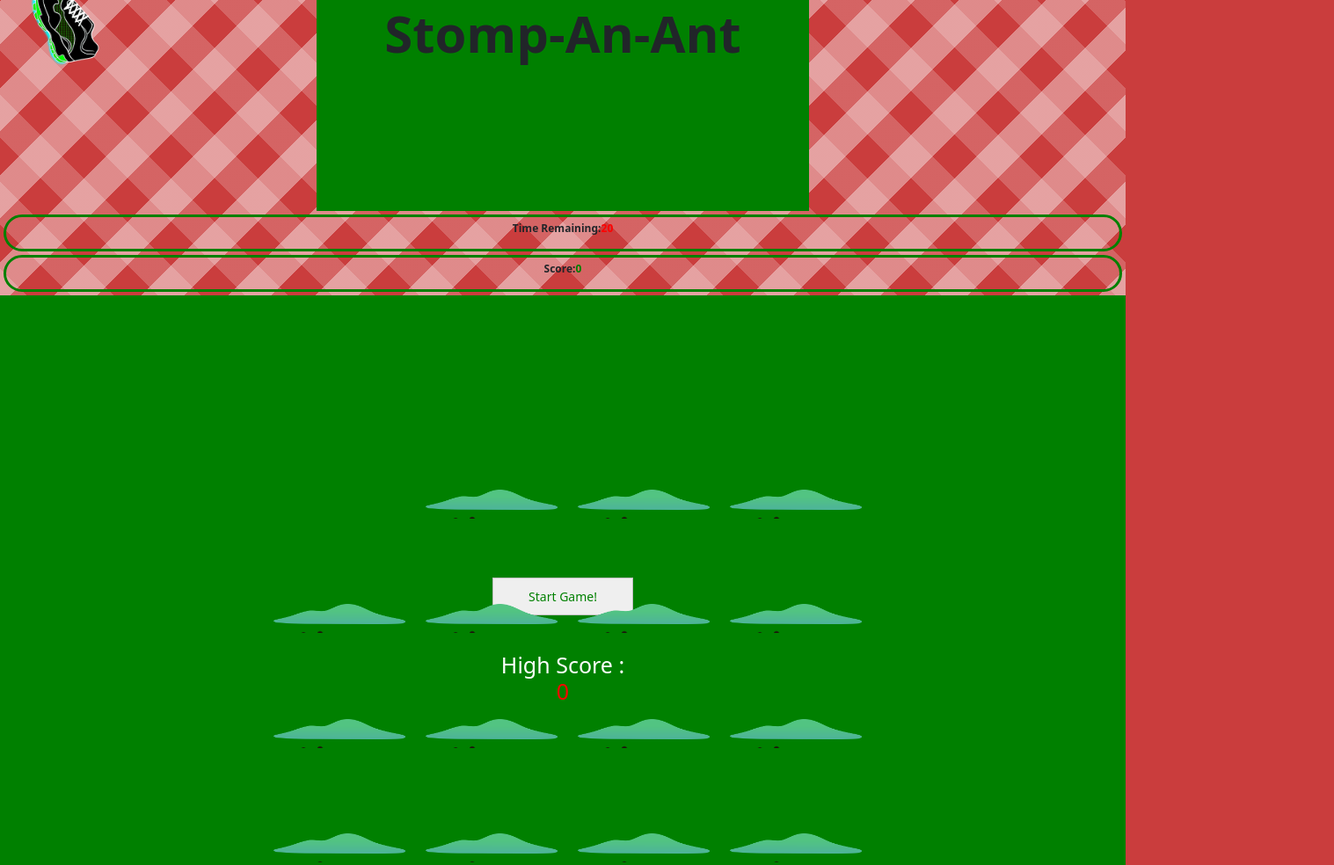
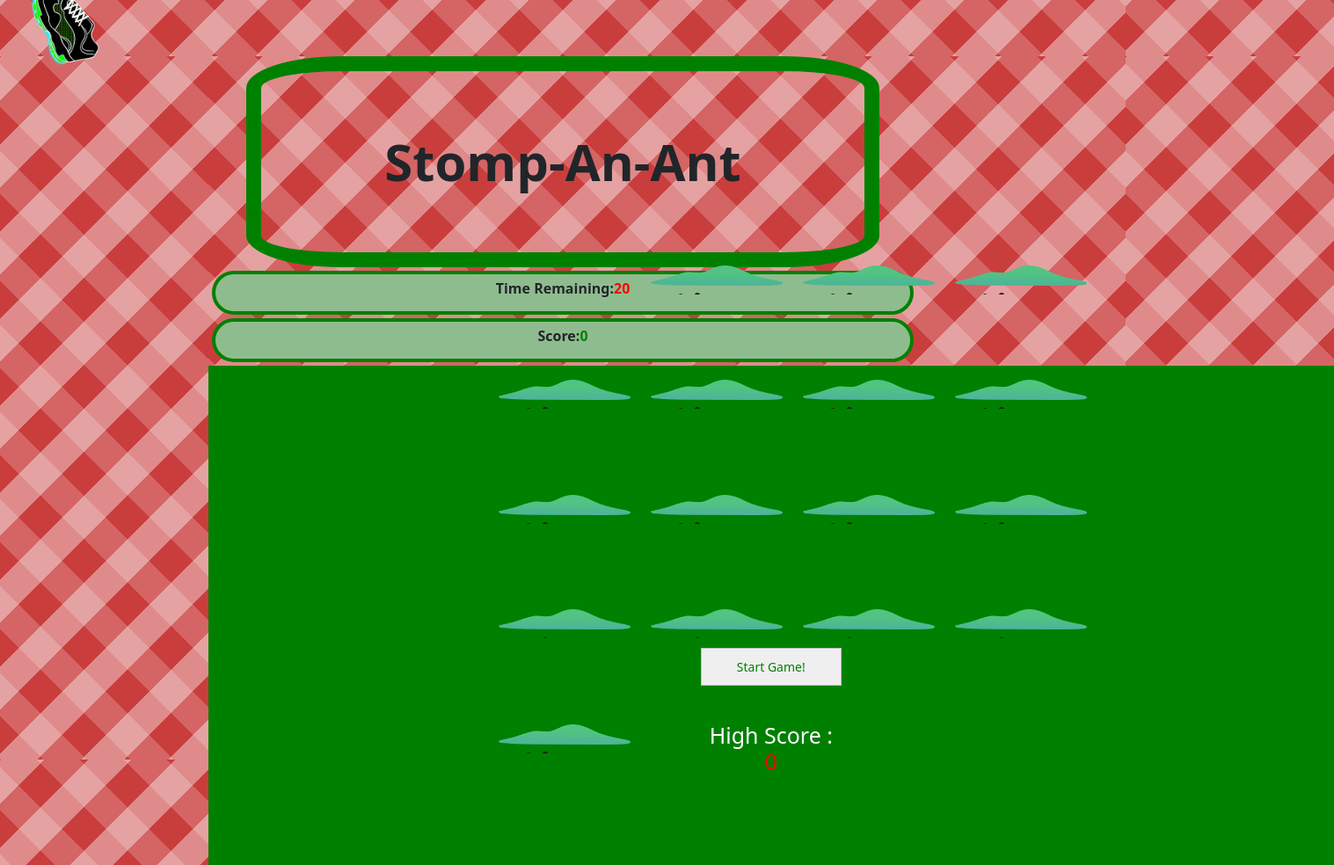
Before and after one commit to raward4/Stomp-an-Ant, a plain HTML site: page index.html in a window 1280 px wide. Shown: the top 984 px of the page at 88% size, 1517 px wide, since content can reach past the window. Drawn offline with nearby package versions, Linux system fonts and the light colour scheme; a web font is replaced by a local one.

Commit message:
more styling

```diff
--- a/css/style.css
+++ b/css/style.css
@@ -1,5 +1,6 @@
 html {
   box-sizing: border-box;
+  margin: 5vw;
     height: 100%;
     background-color: #ca3d3d;
     background-image: repeating-linear-gradient(45deg, transparent, transparent 35px, rgba(255, 255, 255, 0.2) 35px, rgba(255, 255, 255, 0.2) 70px), repeating-linear-gradient(-45deg, transparent, transparent 35px, rgba(255,255,255,0.4) 35px, rgba(255,255,255,0.4) 70px);
@@ -24,27 +25,33 @@ html {
 }
 
 body {
-    height: 100%;
-    background-color: #ca3d3d;
-    background-image: repeating-linear-gradient(45deg, transparent, transparent 35px, rgba(255, 255, 255, 0.2) 35px, rgba(255, 255, 255, 0.2) 70px), repeating-linear-gradient(-45deg, transparent, transparent 35px, rgba(255,255,255,0.4) 35px, rgba(255,255,255,0.4) 70px);
-    background-attachment: fixed;
   display: flex;
   flex-direction: column;
   padding: 0;
-  margin: auto;
+  margin: 0 15% 0 15%;
+  height: 100%;
+  background-color: #ca3d3d;
+  background-image: repeating-linear-gradient(45deg, transparent, transparent 35px, rgba(255, 255, 255, 0.2) 35px, rgba(255, 255, 255, 0.2) 70px), repeating-linear-gradient(-45deg, transparent, transparent 35px, rgba(255,255,255,0.4) 35px, rgba(255,255,255,0.4) 70px);
+  background-attachment: fixed;
 }
 
 #title {
+  height: 100%;
+  background-color: #ca3d3d;
+  background-image: repeating-linear-gradient(45deg, transparent, transparent 35px, rgba(255, 255, 255, 0.2) 35px, rgba(255, 255, 255, 0.2) 70px), repeating-linear-gradient(-45deg, transparent, transparent 35px, rgba(255,255,255,0.4) 35px, rgba(255,255,255,0.4) 70px);
+  background-attachment: fixed;
   position: relative;
-  background-color: green;
   display: flex;
   flex-direction: column;
   height: 30vh;
-  width: 70vh;
+  width: 90vh;
+  justify-content: center;
   font-size: 5.8rem;
   font-weight: 700;
   margin: auto;
-  border: solid green;
+  border: solid rgb(0, 128, 0);
+  border-width: 0.3em;
+  border-radius: 15%;
 }
 
 .holes
@@ -58,8 +65,8 @@ body {
   left: 50%;
   right: 50%;
   height: 80%;
-  transform: translate(-30%, -50%);
-  margin: auto;
+  transform: translate(-30%, -90%);
+  margin: 1px 20% 1px 20%;
   width: auto;
 }
 .hole {
@@ -195,9 +202,10 @@ body {
     padding: 4px;
     margin: 4px;
     width: auto;
-    font-size: 120%;
+    font-size: 160%;
     border-radius: 20pc;
     border-width: 0.25em;
+    background-color: #8fbc8f;
   }
 
   .score {
```
